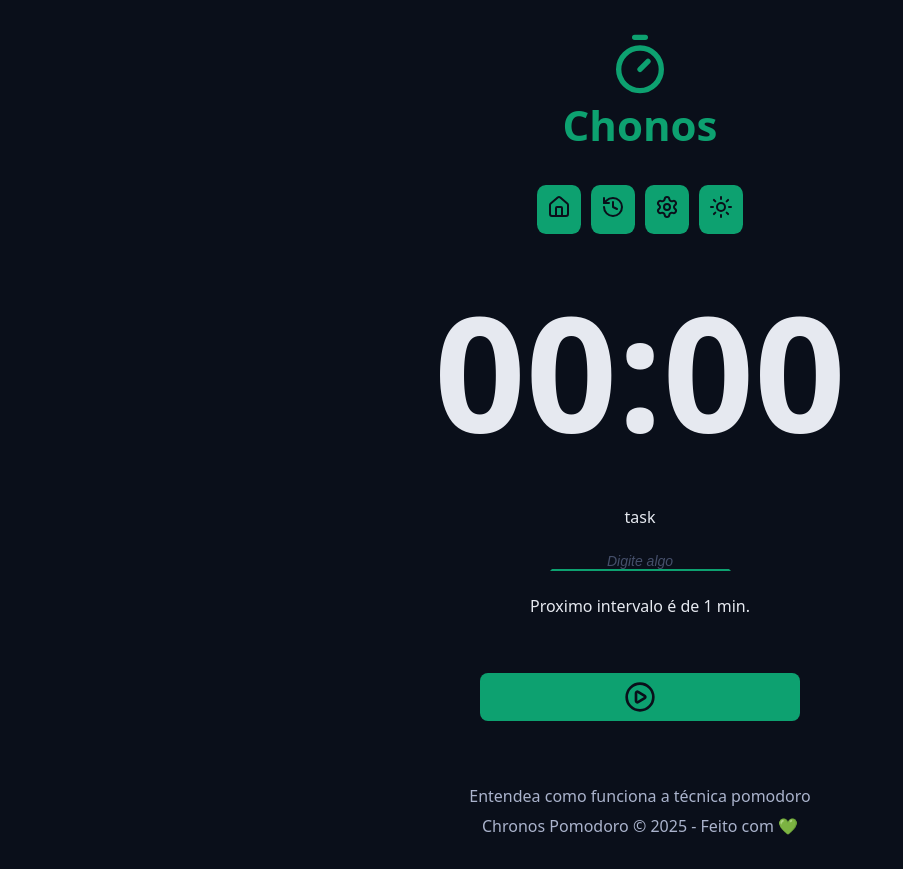
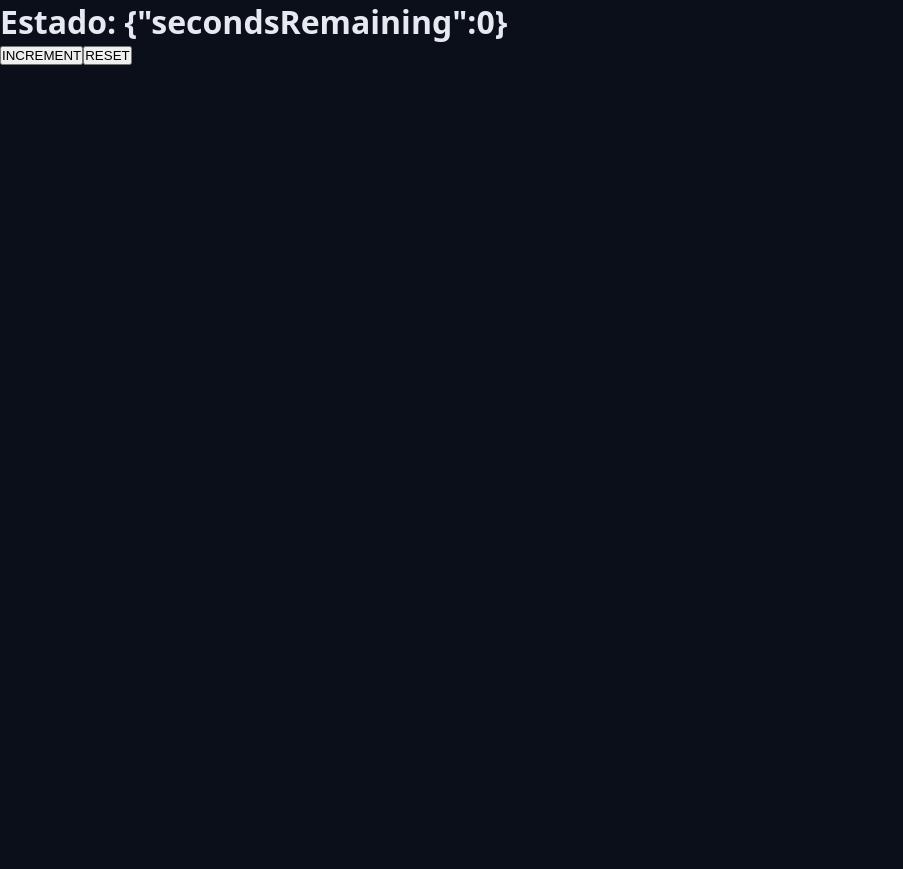
Before and after one commit to jaferdaltro/chronos-pomodoro, a React (Vite) app: page / in a window 1280 px wide. Shown: the whole page, without its empty margins (0-903 px from the left). After the commit the page ends 800 px from the top, so only its background shows below. Built offline with nearby package versions, Linux system fonts and the light colour scheme.

Commit message:
useReducer example

```diff
--- a/src/contexts/TaskContext/taskContextProvider.tsx
+++ b/src/contexts/TaskContext/taskContextProvider.tsx
@@ -1,4 +1,4 @@
-import { useEffect, useState } from 'react';
+import { useEffect, useReducer, useState } from 'react';
 
 import { initialTaskState } from './initialTaskState';
 import { TaskContext } from './taskContext';
@@ -10,13 +10,45 @@ type TaskContextProviderProps = {
 export function TaskContextProvider({ children }: TaskContextProviderProps) {
   const [state, setState] = useState(initialTaskState);
 
-  useEffect(() => {
-    console.log(state);
-  }, [state]);
+  type ActionType = {
+    type: string;
+    payload?: number;
+  };
+
+  const [myState, dispatch] = useReducer(
+    (state, action: ActionType) => {
+      console.log(state, action);
+
+      switch (action.type) {
+        case 'INCREMENT': {
+          if (!action.payload) return state;
+          return {
+            ...state,
+            secondsRemaining: state.secondsRemaining + action.payload,
+          };
+        }
+        case 'RESET': {
+          return {
+            secondsRemaining: 0,
+          };
+        }
+      }
+
+      return state;
+    },
+    { secondsRemaining: 0 },
+  );
+  // useEffect(() => {
+  //   console.log(state);
+  // }, [state]);
 
   return (
     <TaskContext.Provider value={{ state, setState }}>
-      {children}
+      <h1>Estado: {JSON.stringify(myState)}</h1>
+      <button onClick={() => dispatch({ type: 'INCREMENT', payload: 10 })}>
+        INCREMENT
+      </button>
+      <button onClick={() => dispatch({ type: 'RESET' })}>RESET</button>
     </TaskContext.Provider>
   );
 }
```
